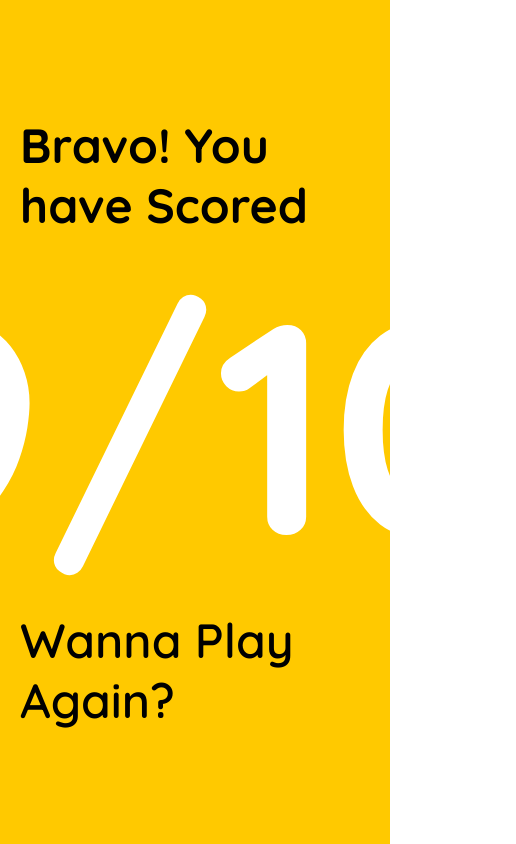
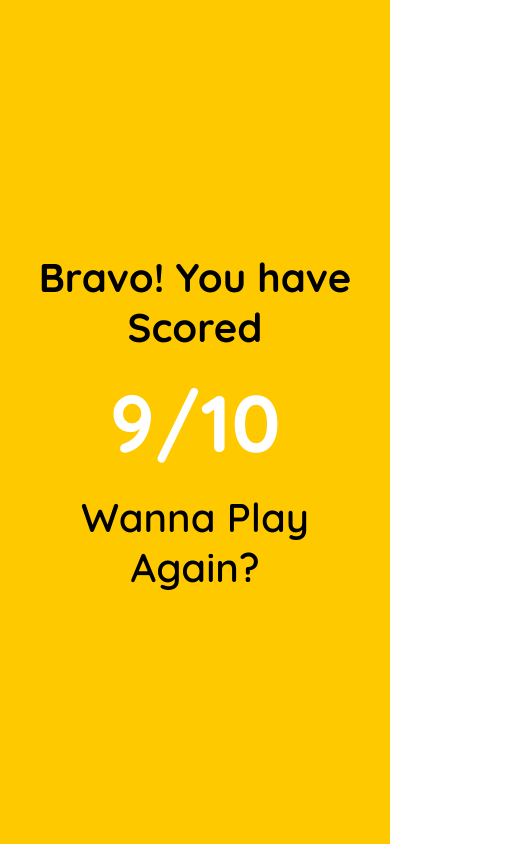
Before and after one commit to Yana-N/quizzler, a Vue app: page /results in a window 390 px wide. Shown: the whole page, 516 px wide, since content can reach past the window. Built offline with nearby package versions, Linux system fonts and the light colour scheme.

Commit message:
add mobile version

```diff
--- a/src/components/Questions/QButton.vue
+++ b/src/components/Questions/QButton.vue
@@ -27,4 +27,10 @@
 .button:active {
   opacity: 0.7;
 }
+
+@media (max-width: 998px) {
+  .button {
+    font-size: 24px;
+  }
+}
 </style>
--- a/src/components/Questions/QField.vue
+++ b/src/components/Questions/QField.vue
@@ -31,6 +31,7 @@
   text-transform: uppercase;
   width: 50px;
   height: 50px;
+  flex-shrink: 0;
   background: var(--violet-light);
   box-shadow: 5px 4px 6px rgba(0, 0, 0, 0.05);
   font-size: 32px;
@@ -50,10 +51,10 @@
 
 .field.done {
   pointer-events: none;
+}
 
-  &:hover {
-    background-color: initial;
-  }
+.field:hover {
+  background-color: initial;
 }
 
 .field.correct {
@@ -81,4 +82,15 @@
 .field.error .text {
   color: var(--white);
 }
+
+@media (max-width: 998px) {
+  .field {
+    padding: 20px;
+    gap: 20px
+  }
+
+  .text {
+    font-size: 18px;
+  }
+}
 </style>
--- a/src/components/Questions/QText.vue
+++ b/src/components/Questions/QText.vue
@@ -23,4 +23,11 @@ hr {
   max-width: 204px;
   width: 100%;
 }
+
+@media (max-width: 998px) {
+  .score, .text {
+    margin: 0 0 30px;
+    font-size: 22px;
+  }
+}
 </style>
--- a/src/components/ResultsScreen.vue
+++ b/src/components/ResultsScreen.vue
@@ -12,26 +12,37 @@
 <style scoped>
 .page {
   flex-direction: column;
+  text-align: center;
   background-image: url('../assets/images/backgrounds/results.jpg');
 }
 
-.page p {
+.score {
   margin: 0;
-}
-
-.score {
   color: var(--white);
   font-size: 300px;
   font-weight: 700;
 }
 
 .text {
+  margin: 0;
   font-size: 48px;
   font-weight: 700;
 }
 
 .action {
+  margin: 0;
   font-size: 48px;
   font-weight: 600;
 }
+
+@media (max-width: 998px) {
+  .score {
+    margin: 20px 0;
+    font-size: 80px;
+  }
+
+  .text, .action {
+    font-size: 40px;
+  }
+}
 </style>
--- a/src/components/StartScreen.vue
+++ b/src/components/StartScreen.vue
@@ -54,7 +54,7 @@ import IconArrow from '@/assets/images/icons/arrow.vue'
   margin: 0;
 }
 
-@media (max-width: 1024px) {
+@media (max-width: 998px) {
   .wrapper {
     position: static;
   }
```
